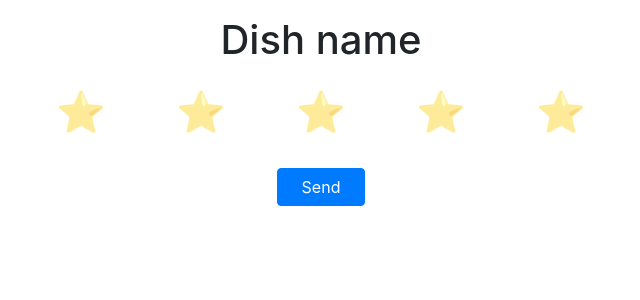
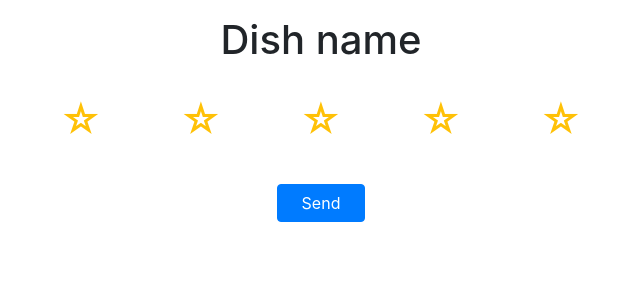
Before and after one commit to lukaskratzel/TUMyum, a Django app: template TUMyum/templates/rating.html in a window 1280 px wide. Shown: the top 300 px of the page, without its empty margins (319-959 px from the left). Run offline with Django 4.2, Linux system fonts and the light colour scheme; the template is opened without the code that fills it, so the values that code supplies are empty; some libraries are stand-ins or nearby versions.

Commit message:
improved rating view

```diff
--- a/TUMyum/templates/rating.html
+++ b/TUMyum/templates/rating.html
@@ -11,20 +11,20 @@
             margin-left: auto;
             margin-right: auto;
         }
-        .low-opacity {
-            opacity: 50%;
+        .stars > div {
+            cursor: pointer;
         }
     </style>
     <script src="https://code.jquery.com/jquery-3.7.1.min.js"></script>
 </head>
 <body>
      <h1 class="text-center my-3" id="dishName">Dish name</h1>
-     <div class="stars d-flex justify-content-around my-3">
-        <div class="p-2 low-opacity h1" id="star1">⭐️</div>
-        <div class="p-2 low-opacity h1" id="star2">⭐️</div>
-        <div class="p-2 low-opacity h1" id="star3">⭐️</div>
-        <div class="p-2 low-opacity h1" id="star4">⭐️</div>
-        <div class="p-2 low-opacity h1" id="star5">⭐️</div>
+     <div class="stars d-flex justify-content-around my-3 my-1 text-warning">
+        <div class="p-3 h1" id="star1">☆</div>
+        <div class="p-3 h1" id="star2">☆</div>
+        <div class="p-3 h1" id="star3">☆</div>
+        <div class="p-3 h1" id="star4">☆</div>
+        <div class="p-3 h1" id="star5">☆</div>
      </div>
      <div class="text-center" id="resultDiv">
         <button class="btn btn-primary px-4" id="submitButton">Send</button>
@@ -39,9 +39,9 @@
                 currentRating = i
                 for (let j = 1; j <= 5; j++) {
                     if (j > i) {
-                        $('#star' + j).addClass('low-opacity')
+                        $('#star' + j).text('☆')
                     } else {
-                        $('#star' + j).removeClass('low-opacity')
+                        $('#star' + j).text('★')
                     }
                 }
             })
```
